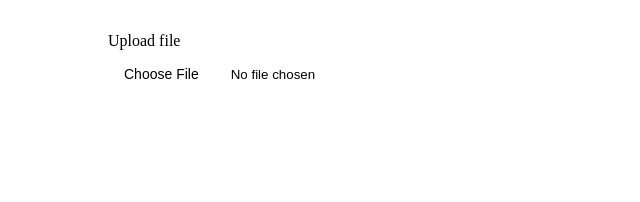
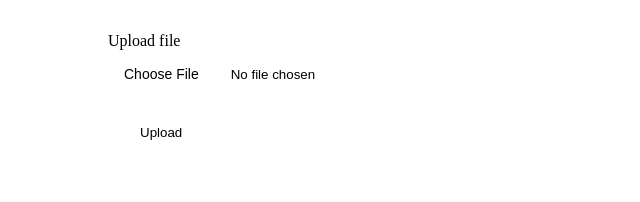
Before and after one commit to DmitriiBr/react-file-uplead-example, a React (Vite) app in the folder react-spa/: page / in a window 1280 px wide. Shown: the top 202 px of the page, without its empty margins (0-640 px from the left). Built offline with nearby package versions, Linux system fonts and the light colour scheme; the HTML template or start-up script is replaced by a standard one.

Commit message:
feat: created button and label components

```diff
--- a/react-spa/src/App.tsx
+++ b/react-spa/src/App.tsx
@@ -1,21 +1,31 @@
+import { Button } from "$/Button/Button";
 import { Container } from "$/Container/Container";
 import { Input } from "$/Input/Input";
+import { Label } from "$/Label/Label";
+import { FormEventHandler } from "react";
 
 const App = () => {
+  const handleSubmit: FormEventHandler = (event) => {
+    event.preventDefault();
+  };
+
   return (
     <Container>
-      <div
+      <form
+        onSubmit={handleSubmit}
         style={{
-          width: "100%",
           display: "flex",
           flexDirection: "column",
-          gap: ".375rem",
-          fontWeight: 500,
+          alignItems: "flex-start",
+          gap: "1rem",
+          width: "100%",
         }}
       >
-        <label htmlFor="fileInput">Upload file</label>
-        <Input id="fileInput" type="file" tabIndex={0} />
-      </div>
+        <Label htmlFor="fileInput" title="Upload file">
+          <Input id="fileInput" type="file" tabIndex={0} />
+        </Label>
+        <Button type="submit">Upload</Button>
+      </form>
     </Container>
   );
 };
--- /dev/null
+++ b/react-spa/src/components/Button/Button.module.css
@@ -0,0 +1,27 @@
+.button {
+  border: 1px solid var(--input-border-color);
+  border-radius: 0.25rem;
+  padding: 0.625rem 2rem;
+  height: 2.5rem;
+  background: var(--primary-bg-color);
+  color: var(--white);
+  cursor: pointer;
+  transition: background var(--transition-duration-shortest) ease-in;
+}
+
+.button:hover {
+  background: var(--primary-bg-color-hover);
+}
+
+.button:active {
+  background: var(--primary-bg-color-active);
+}
+
+.button:focus {
+  outline: none;
+  box-shadow: 0 0 0 calc(3px + 2px) var(--ring-offset-color);
+}
+
+.button:focus-visible() {
+  outline: none;
+}
--- /dev/null
+++ b/react-spa/src/components/Button/Button.tsx
@@ -0,0 +1,12 @@
+import { ButtonHTMLAttributes, ForwardedRef, forwardRef } from "react";
+import classes from "./Button.module.css";
+
+type Props = ButtonHTMLAttributes<HTMLButtonElement>;
+
+export const Button = forwardRef(
+  (props: Props, ref: ForwardedRef<HTMLButtonElement>) => {
+    const className = `${classes.button} ${props.className ?? ""}`;
+
+    return <button {...props} className={className} ref={ref} />;
+  },
+);
--- /dev/null
+++ b/react-spa/src/components/Label/Label.module.css
@@ -0,0 +1,6 @@
+.labelContainer {
+  display: flex;
+  flex-direction: column;
+  gap: 0.375rem;
+  width: 100%;
+}
--- /dev/null
+++ b/react-spa/src/components/Label/Label.tsx
@@ -0,0 +1,22 @@
+import { ForwardedRef, forwardRef, LabelHTMLAttributes } from "react";
+import classes from "./Label.module.css";
+
+type Props = LabelHTMLAttributes<HTMLLabelElement> & {
+  title?: string;
+};
+
+export const Label = forwardRef(
+  (
+    { title, children, ...props }: Props,
+    ref: ForwardedRef<HTMLLabelElement>,
+  ) => {
+    return (
+      <div className={classes.labelContainer}>
+        <label {...props} ref={ref}>
+          {title}
+        </label>
+        {children}
+      </div>
+    );
+  },
+);
--- a/react-spa/src/styles/index.css
+++ b/react-spa/src/styles/index.css
@@ -8,6 +8,7 @@
 
   --primary-bg-color: hsla(295, 28%, 17%, 1);
   --primary-bg-color-hover: hsla(274, 79%, 69%, 1);
+  --primary-bg-color-active: hsla(274, 79%, 49%, 1);
 
   --transition-duration-shortest: 50ms;
 }
```
